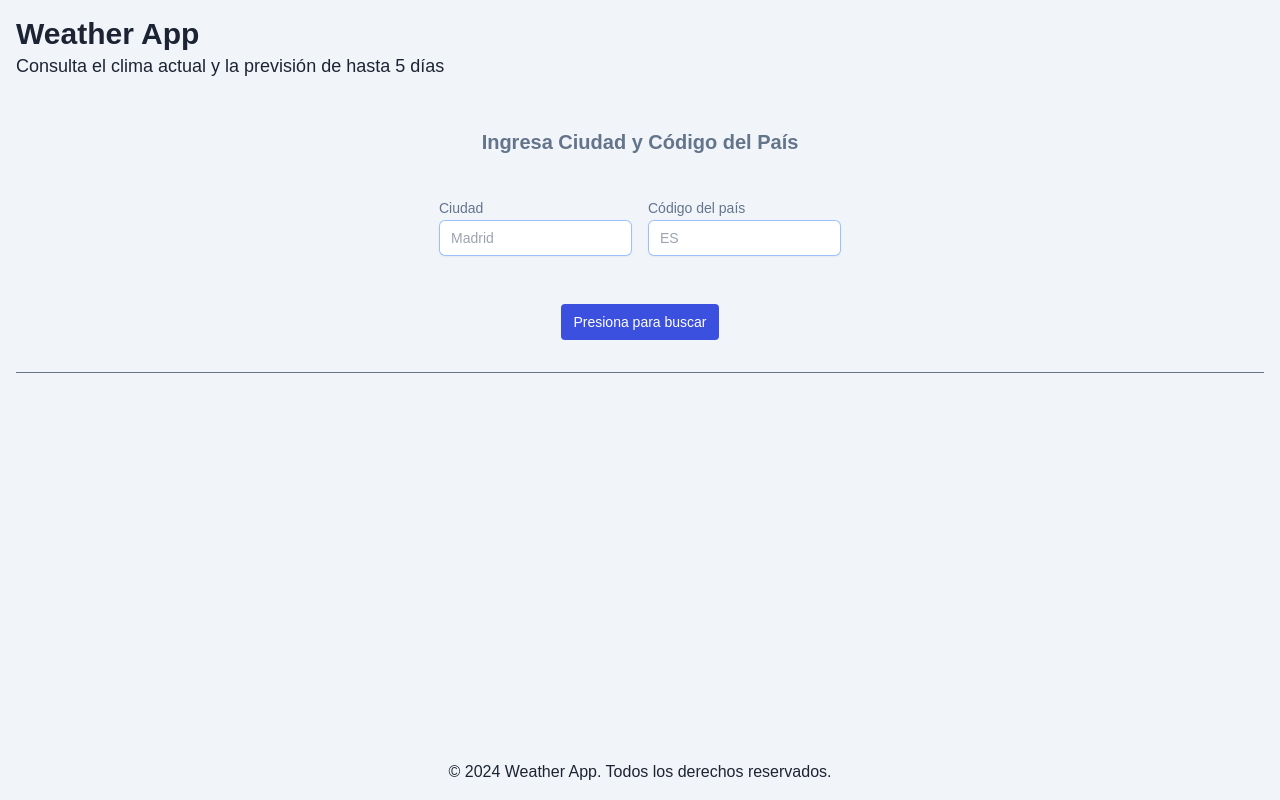
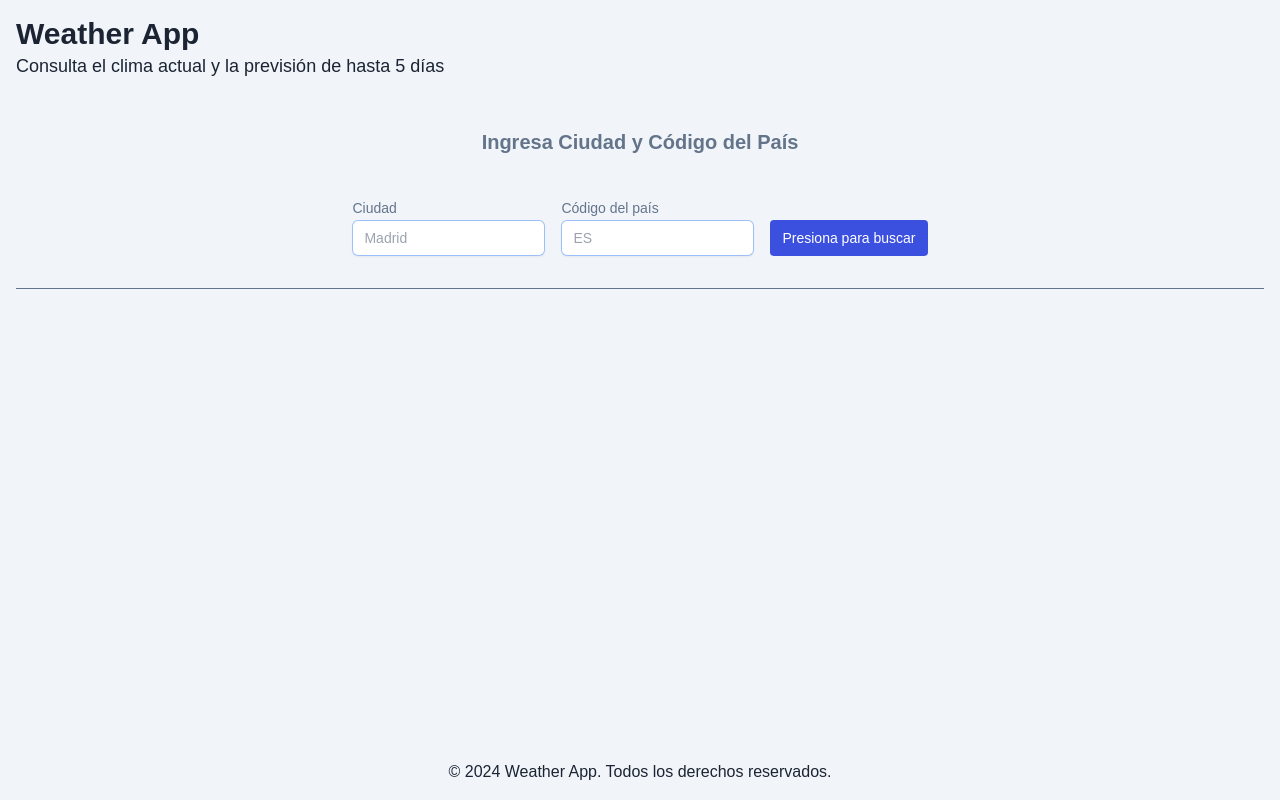
Before and after one commit to jhanvelez/WEATHER-APP-FRONTEND, a React (Vite) app: page / in a window 1280 px wide. Built offline with nearby package versions, Linux system fonts and the light colour scheme.

Commit message:
(fix) Linear form

```diff
--- a/src/components/WeatherForm.tsx
+++ b/src/components/WeatherForm.tsx
@@ -79,12 +79,12 @@ const WeatherForm: React.FC<WeatherFormProps> = ({ onSearch }) => {
               </div>
               <ErrorMessage name="country" component="p" className="text-red-500 text-sm mt-1" />
             </div>
-          </div>
 
-          <div className='pt-6'>
-            <button type="submit" className="inline-flex rounded bg-primary py-2 px-3 text-sm font-medium text-white hover:bg-opacity-90" disabled={isSubmitting}>
-              Presiona para buscar
-            </button>
+            <div className='pt-6'>
+              <button type="submit" className="inline-flex rounded bg-primary py-2 px-3 text-sm font-medium text-white hover:bg-opacity-90" disabled={isSubmitting}>
+                Presiona para buscar
+              </button>
+            </div>
           </div>
         </Form>
       )}
```
